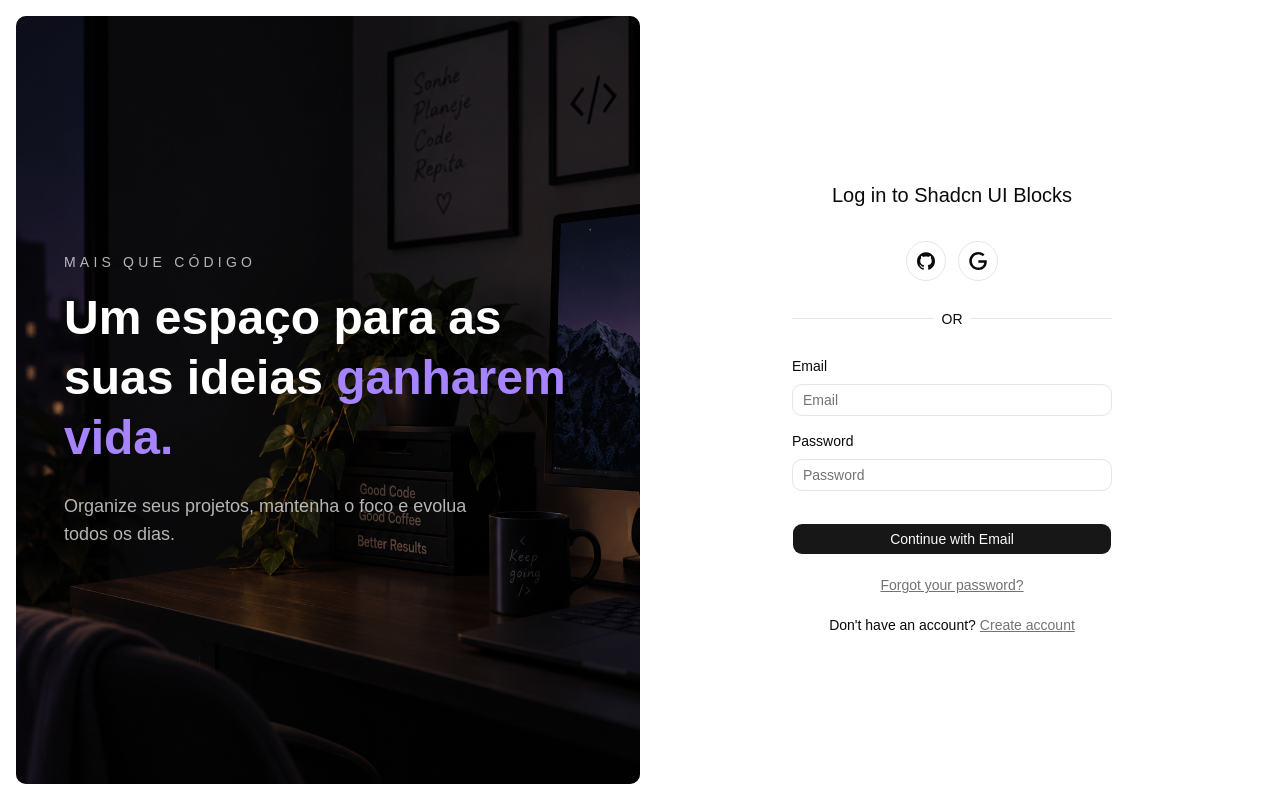
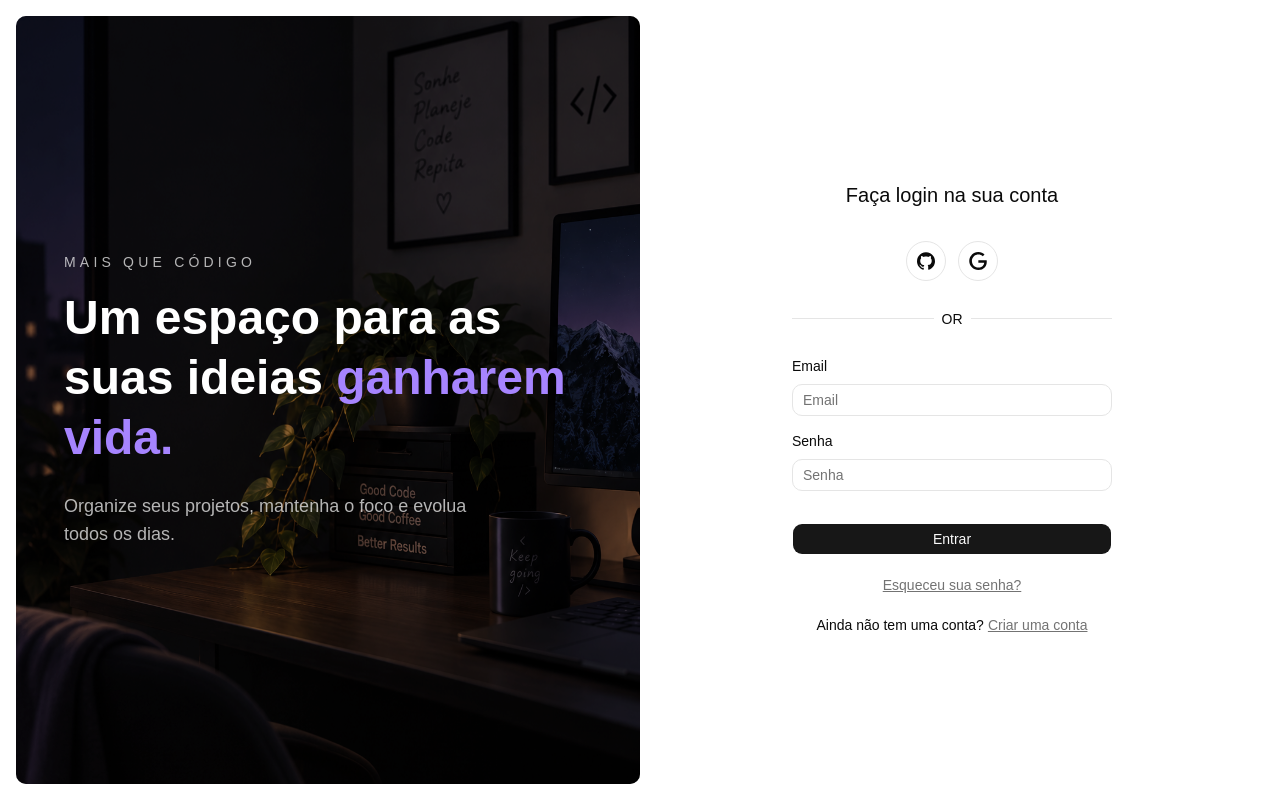
Before and after one commit to carolinneVictoria/devspace-auth, a React (Vite) app: page / in a window 1280 px wide. Built offline with nearby package versions, Linux system fonts and the light colour scheme.

Commit message:
feat: update Login component for localization and add account creation functionality

```diff
--- a/src/components/auth/Login.tsx
+++ b/src/components/auth/Login.tsx
@@ -14,10 +14,15 @@ import { Separator } from "@/components/ui/separator";
 
 const formSchema = z.object({
   email: z.string().email(),
-  password: z.string().min(8, "Password must be at least 8 characters long"),
+  password: z.string().min(8, "A senha deve ter pelo menos 8 caracteres"),
 });
 
-const Login = () => {
+type LoginProps = {
+  onCreateAccount: () => void;
+  onForgotPassword: () => void;
+};
+
+const Login = ({ onCreateAccount, onForgotPassword }: LoginProps) => {
   const form = useForm<z.infer<typeof formSchema>>({
     defaultValues: {
       email: "",
@@ -59,7 +64,7 @@ const Login = () => {
         </div>
 
         <div className="m-auto flex w-full max-w-xs flex-col items-center">
-          <p className="mt-4 font-medium text-xl">Log in to Shadcn UI Blocks</p>
+          <p className="mt-4 font-medium text-xl">Faça login na sua conta</p>
 
           <div className="mt-8 flex items-center gap-3">
             <Button
@@ -109,11 +114,11 @@ const Login = () => {
               name="password"
               render={({ field, fieldState }) => (
                 <Field data-invalid={fieldState.invalid}>
-                  <FieldLabel>Password</FieldLabel>
+                  <FieldLabel>Senha</FieldLabel>
                   <Input
                     aria-invalid={fieldState.invalid}
                     className="w-full"
-                    placeholder="Password"
+                    placeholder="Senha"
                     type="password"
                     {...field}
                   />
@@ -122,22 +127,26 @@ const Login = () => {
               )}
             />
             <Button className="mt-4 w-full" type="submit">
-              Continue with Email
+              Entrar
             </Button>
           </form>
 
           <div className="mt-5 space-y-5">
             <a
-              className="block text-center text-muted-foreground text-sm underline"
+              className="block text-center text-muted-foreground text-sm underline cursor-pointer"
               href="#"
+              onClick={(e) => {
+                e.preventDefault();
+                onForgotPassword();
+              }}
             >
-              Forgot your password?
+              Esqueceu sua senha?
             </a>
             <p className="text-center text-sm">
-              Don&apos;t have an account?
-              <a className="ml-1 text-muted-foreground underline" href="#">
-                Create account
-              </a>
+              Ainda não tem uma conta?
+              <button className="ml-1 text-muted-foreground underline cursor-pointer" onClick={onCreateAccount}>
+                Criar uma conta
+              </button>
             </p>
           </div>
         </div>
```
